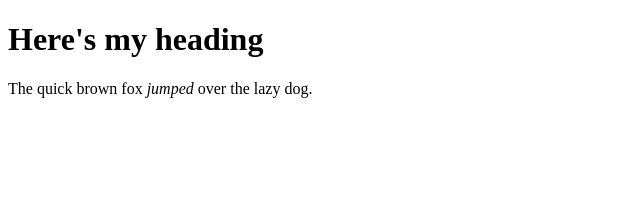
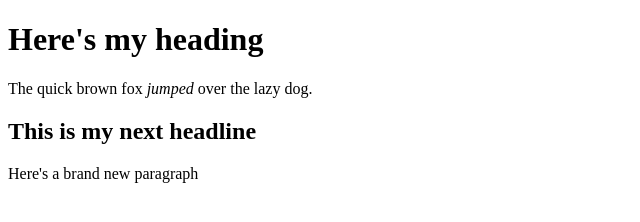
Before and after one commit to Blackdoglz5/code, a plain HTML site: page index.html in a window 1280 px wide. Shown: the whole page, without its empty margins (0-640 px from the left). Drawn offline with Linux system fonts and the light colour scheme.

Commit message:
Further changes to my html doc

```diff
--- a/index.html
+++ b/index.html
@@ -7,5 +7,7 @@
   <body>
     <h1>Here's my heading</h1>
     <p>The quick brown fox <em>jumped</em> over the lazy dog.</p>
+    <h2>This is my next headline</h2>
+    <p>Here's a brand new paragraph</p>
   </body>
   </html>
```
